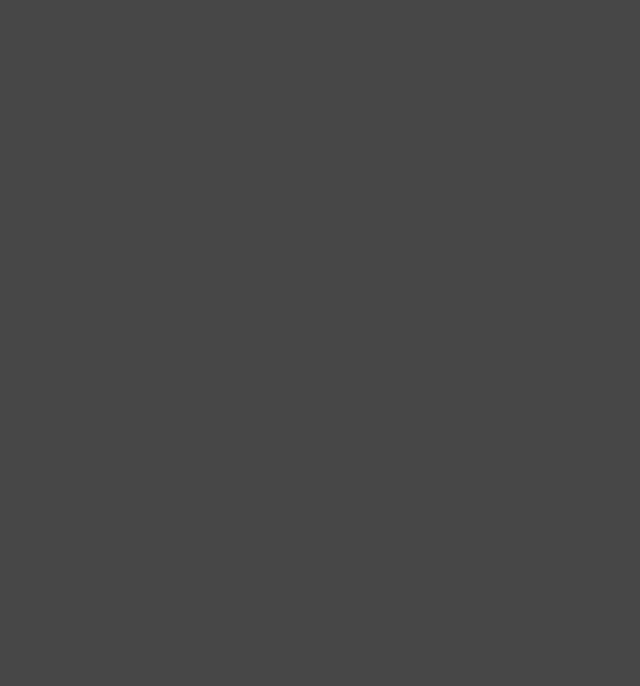
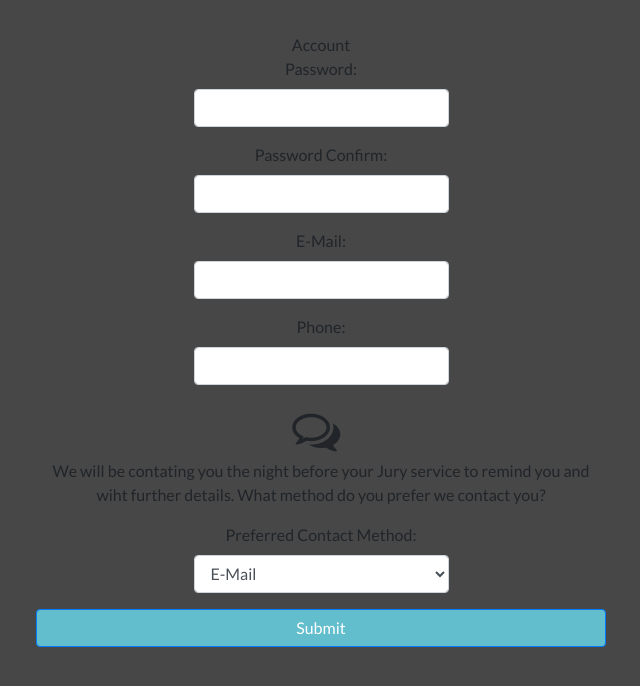
Before and after one commit to samachr/legendary-bassoon, a website: page public/index.html at #!/registration in a window 1280 px wide. Shown: the whole page, without its empty margins (319-959 px from the left). Drawn offline with nearby package versions, Linux system fonts and the light colour scheme; some packages are replaced by stand-ins of ours.

Commit message:
Added the registration page html, also added angular endpoints

```diff
--- a/public/app/app.js
+++ b/public/app/app.js
@@ -10,6 +10,9 @@ lb.config(['$routeProvider',
         }).when('/prescreen', {
             templateUrl: '../template/html/prescreen.html',
             controller: 'prescreen'
+        }).when('/registration', {
+            templateUrl: '../template/html/registration.html',
+            controller: 'registration'
         });
     }
 ]);
--- /dev/null
+++ b/public/app/controllers/prescreen.js
@@ -0,0 +1,3 @@
+lb.controller("prescreen", function($scope){
+
+})
--- /dev/null
+++ b/public/app/controllers/registration.js
@@ -0,0 +1,3 @@
+lb.controller("registration", function($scope){
+
+})
--- a/public/index.html
+++ b/public/index.html
@@ -7,6 +7,7 @@
     <meta name="viewport" content="width=device-width, initial-scale=1">
     <!-- CSS Framework Files -->
     <link href="bower_components/bootstrap/dist/css/bootstrap.min.css" rel="stylesheet"/>
+    <link rel="stylesheet" href="https://maxcdn.bootstrapcdn.com/font-awesome/4.5.0/css/font-awesome.min.css">
     <link href="template/css/main.css" rel="stylesheet"/>
 
 </head>
@@ -19,6 +20,8 @@
 <script src="bower_components/angular-route/angular-route.min.js"></script>
 <!-- Main App File -->
 <script src="app/app.js"></script>
+<script src="app/controllers/prescreen.js"></script>
+<script src="app/controllers/registration.js"></script>
 <!-- Controllers -->
 <script src="app/controllers/loginVerification.js"></script>
 </html>
--- a/public/template/css/main.css
+++ b/public/template/css/main.css
@@ -39,3 +39,9 @@ html, body, .container {
     display: table-cell;
     vertical-align: middle;
 }
+/*registration*/
+.comment{
+    padding: 0px !important;
+    margin: 0px !important;
+    font-size: 3em;
+}
--- /dev/null
+++ b/public/template/html/registration.html
@@ -0,0 +1,66 @@
+<div class="container center-container">
+    <div class="vertical-center-row">
+        <div align="center">
+            <div class="content-box panel panel-default col-md-6 col-md-offset-3">
+                <!-- Default panel contents -->
+                <div class="panel-heading">{{fist_name}} {{last_name}} Account</div>
+                <div class="panel-body">
+                    <form class="form-horizontal" role="form">
+                        <div class="form-group">
+                            <label class="control-label col-sm-6" for="password">Password:</label>
+                            <div class="col-sm-6">
+                                <input type="password" class="form-control" id="password">
+                            </div>
+                        </div>
+                        <div class="form-group">
+                            <label class="control-label col-sm-6" for="password1">Password Confirm:</label>
+                            <div class="col-sm-6">
+                                <input type="password" class="form-control" id="password1">
+                            </div>
+                        </div>
+                        <div class="form-group">
+                            <label class="control-label col-sm-6" for="email">E-Mail:</label>
+                            <div class="col-sm-6">
+                                <input type="email" class="form-control" id="email">
+                            </div>
+                        </div>
+                        <div class="form-group">
+                            <label class="control-label col-sm-6" for="email">Phone:</label>
+                            <div class="col-sm-6">
+                                <input type="tel" class="form-control" id="phone">
+                            </div>
+                        </div>
+                        <div class="form-group">
+                            <div class="col-xs-2">
+                                <h2 class="comment"><i class="fa fa-comments-o"></i>&nbsp</h2>
+                            </div>
+                            <div class="col-xs-10">
+                                We will be contating you the night before your Jury service to remind you and wiht further
+                                details. What method do you prefer we contact you?
+                            </div>
+                        </div>
+                        <div class="form-group">
+                            <label class="control-label col-sm-6" for="pwd">Preferred Contact Method:</label>
+                            <div class="col-sm-6">
+                                <!-- <input type="text" class="form-control" id="pwd"> -->
+                                <select class="form-control">
+                                    <option>
+                                        E-Mail
+                                    </option>
+                                    <option>
+                                        Phone
+                                    </option>
+                                    <option>
+                                        Text
+                                    </option>
+                                </select>
+                            </div>
+                        </div>
+                        <div class="form-group">
+                            <button type="submit" class="btn btn-primary btn-block">Submit</button>
+                        </div>
+                    </form>
+                </div>
+            </div>
+        </div>
+    </div>
```
